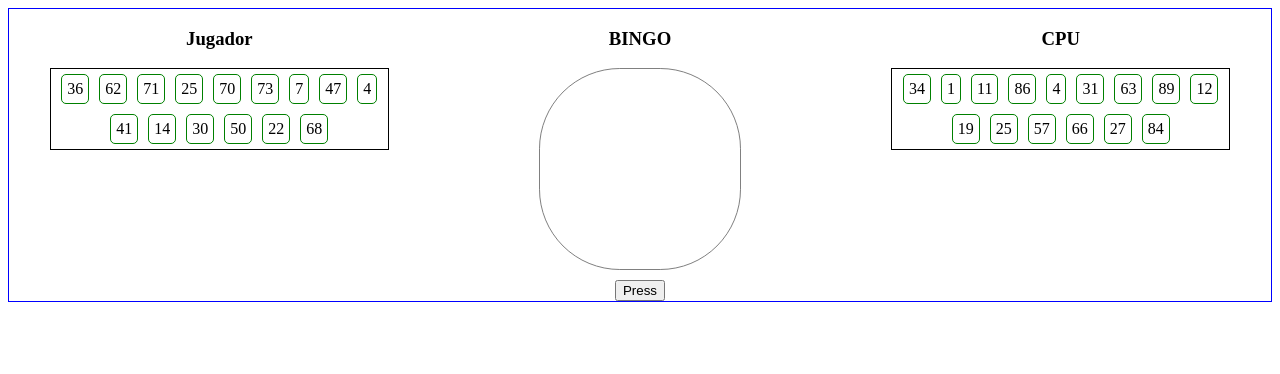
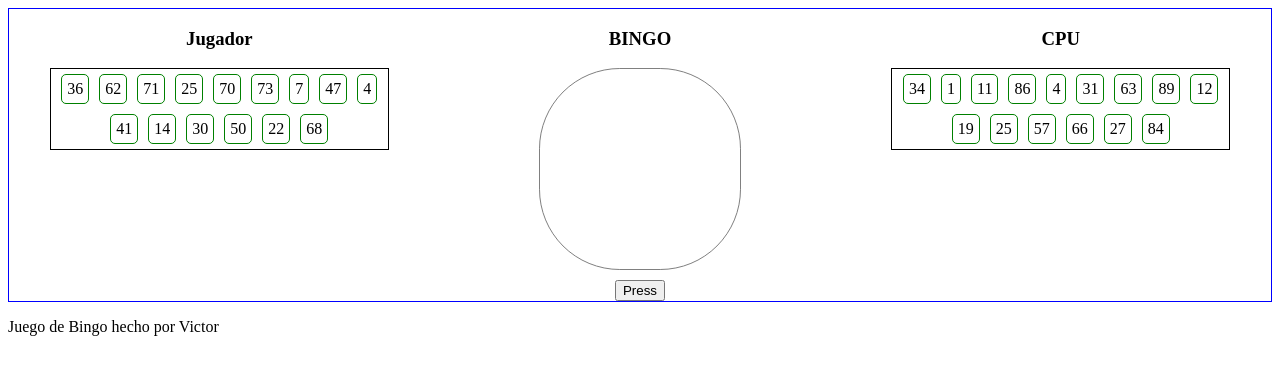
Before and after one commit to DimpleBharwani/bingoProyecto, a website: page src/index.html in a window 1280 px wide. Drawn offline with nearby package versions, Linux system fonts and the light colour scheme.

Commit message:
pequeña aportacion

```diff
--- a/src/index.html
+++ b/src/index.html
@@ -1,5 +1,6 @@
 <!DOCTYPE html>
 <html lang="en">
+
 <head>
     <meta charset="UTF-8">
     <meta name="viewport" content="width=device-width, initial-scale=1.0">
@@ -9,14 +10,15 @@
     <script src="https://cdnjs.cloudflare.com/ajax/libs/lodash.js/4.17.15/lodash.min.js"></script>
     <script defer src="/js/index.js"></script>
 </head>
+
 <body>
     <div class="tablero">
         <div class="celda">
-           <h3>Jugador</h3>
+            <h3>Jugador</h3>
             <div class="carta jugador"></div>
         </div>
         <div class="celda">
-           <h3>BINGO</h3>
+            <h3>BINGO</h3>
             <div class="bingo"></div>
             <button>Press</button>
         </div>
@@ -25,5 +27,7 @@
             <div class="carta cpu"></div>
         </div>
     </div>
+    <p>Juego de Bingo hecho por Victor</p>
 </body>
+
 </html>
```
